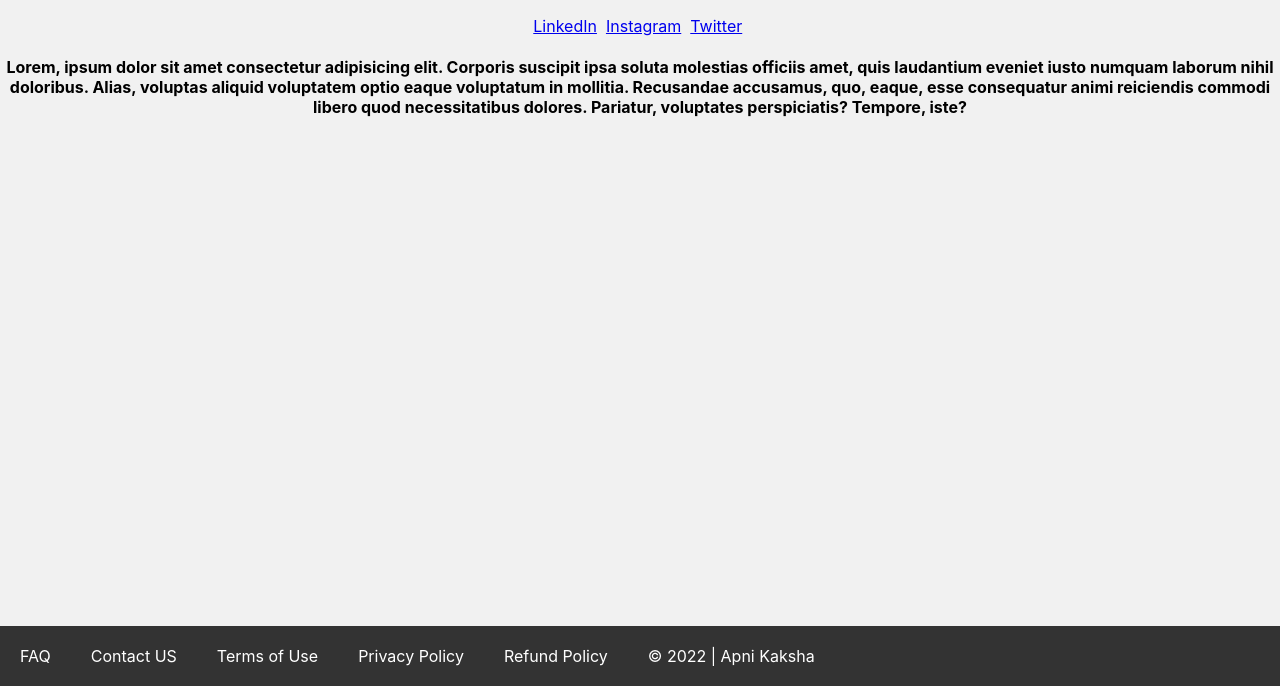
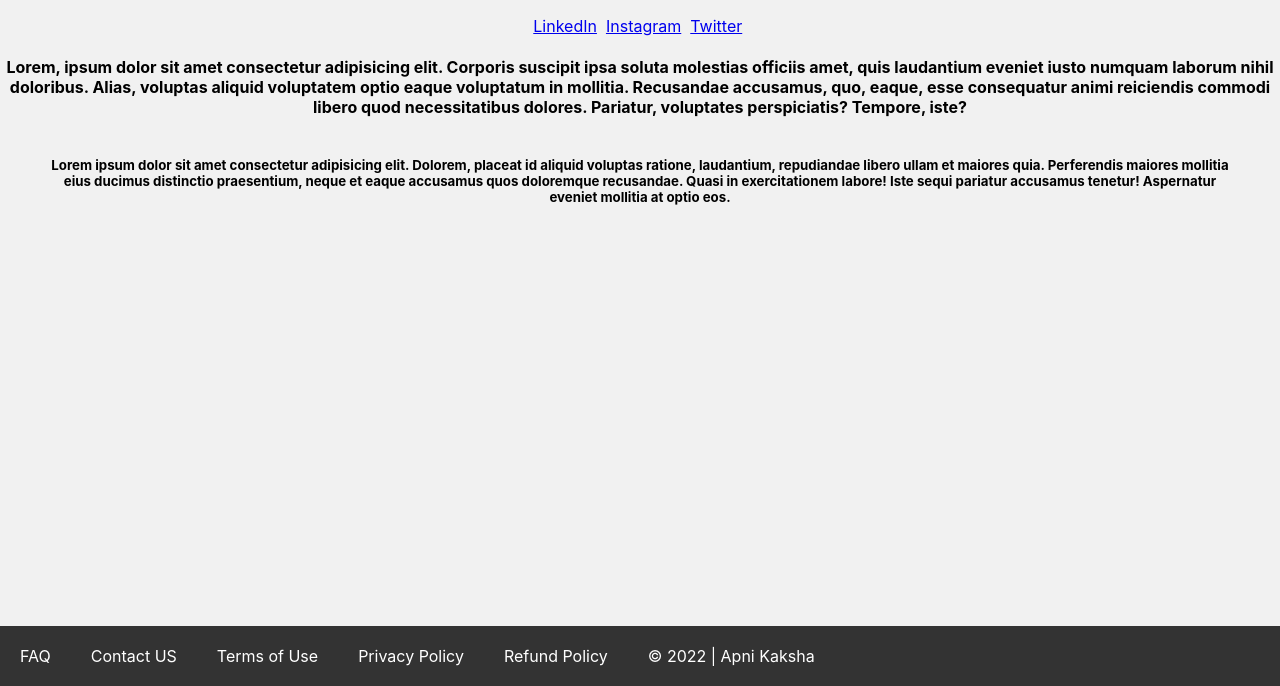
Before and after one commit to srujayreddyv/apna-college_dev, a plain HTML site: page mega_project/index.html in a window 1280 px wide. Shown: the part 2896-3582 px from the top of the page. Drawn offline with Linux system fonts and the light colour scheme.

Commit message:
updated mega project

```diff
--- a/mega_project/index.html
+++ b/mega_project/index.html
@@ -61,6 +61,8 @@
             <a href="https://www.youtube.com/" target="_blank">Twitter</a>&nbsp;
 
             <h4>Lorem, ipsum dolor sit amet consectetur adipisicing elit. Corporis suscipit ipsa soluta molestias officiis amet, quis laudantium eveniet iusto numquam laborum nihil doloribus. Alias, voluptas aliquid voluptatem optio eaque voluptatum in mollitia. Recusandae accusamus, quo, eaque, esse consequatur animi reiciendis commodi libero quod necessitatibus dolores. Pariatur, voluptates perspiciatis? Tempore, iste?</h4>
+
+            <h5>Lorem ipsum dolor sit amet consectetur adipisicing elit. Dolorem, placeat id aliquid voluptas ratione, laudantium, repudiandae libero ullam et maiores quia. Perferendis maiores mollitia eius ducimus distinctio praesentium, neque et eaque accusamus quos doloremque recusandae. Quasi in exercitationem labore! Iste sequi pariatur accusamus tenetur! Aspernatur eveniet mollitia at optio eos.</h5>
         </section>
     </main>
 
```
